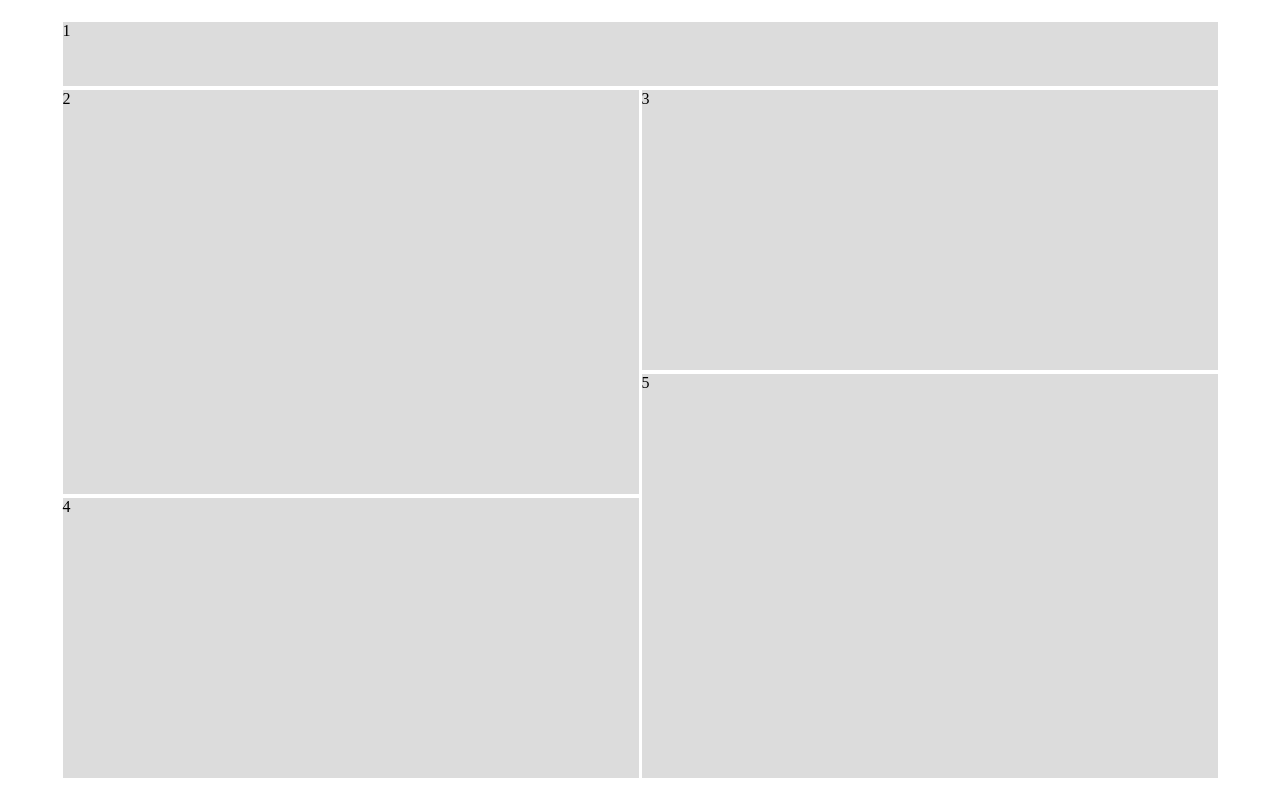
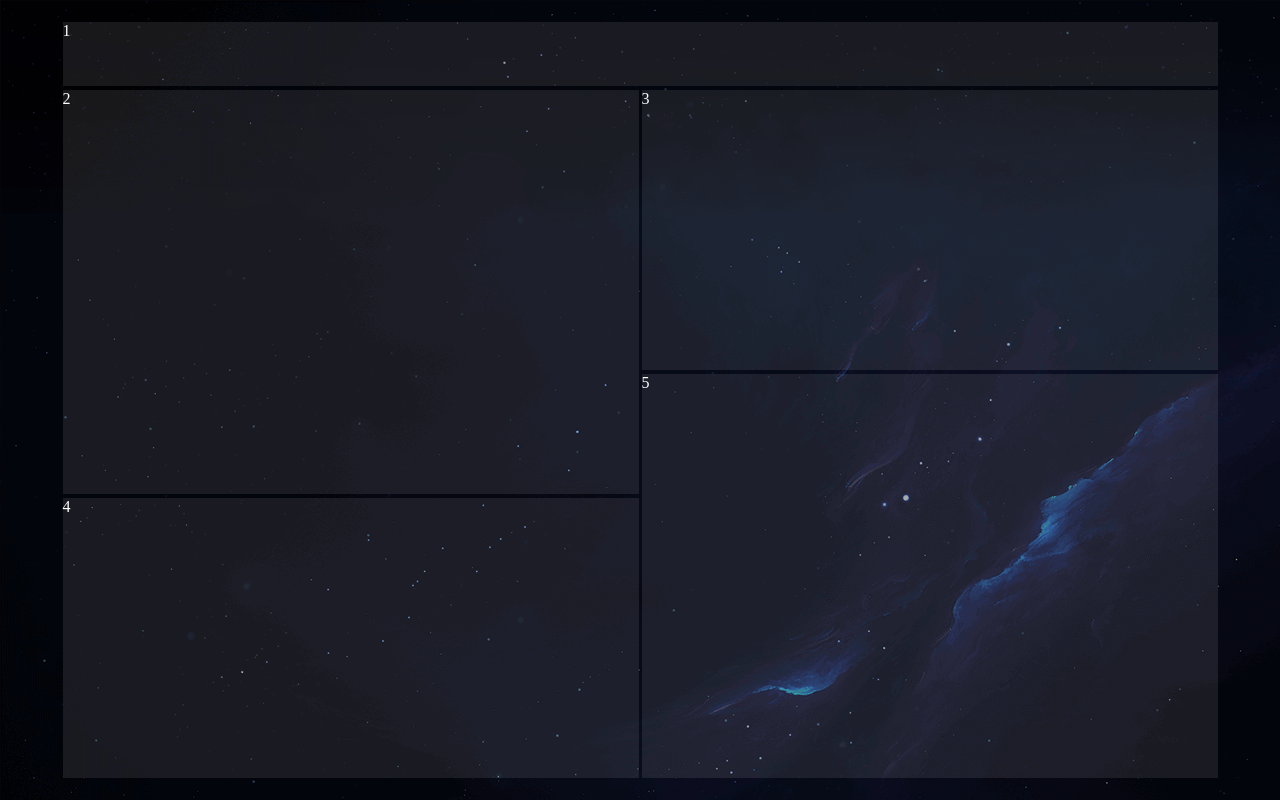
Before and after one commit to wayne-1024/process-schedule-big-screen, a Vue app: page / in a window 1280 px wide. Built offline with nearby package versions, Linux system fonts and the light colour scheme; what @jiaminghi/data-view would draw is missing.

Commit message:
添加sreen背景图片。

```diff
--- a/src/App.vue
+++ b/src/App.vue
@@ -25,7 +25,9 @@ export default {
 #app{
   width: 100vw;
   height: 100vh;
+  background-image: url('../src/assets/screen.png');
   display: grid;
+  color: white;
 
   // 1) 绘制网格线
   // grid-template-columns: 45vw 45vw;
@@ -70,10 +72,9 @@ export default {
   } // 小时别容器设置
 
   .item{
-    background-color: gainsboro;
+    background-color: rgba(gainsboro, 0.1);
   }
 
 }
 
-
 </style>
```
Also changed, not shown: src/assets/screen.png (added).
